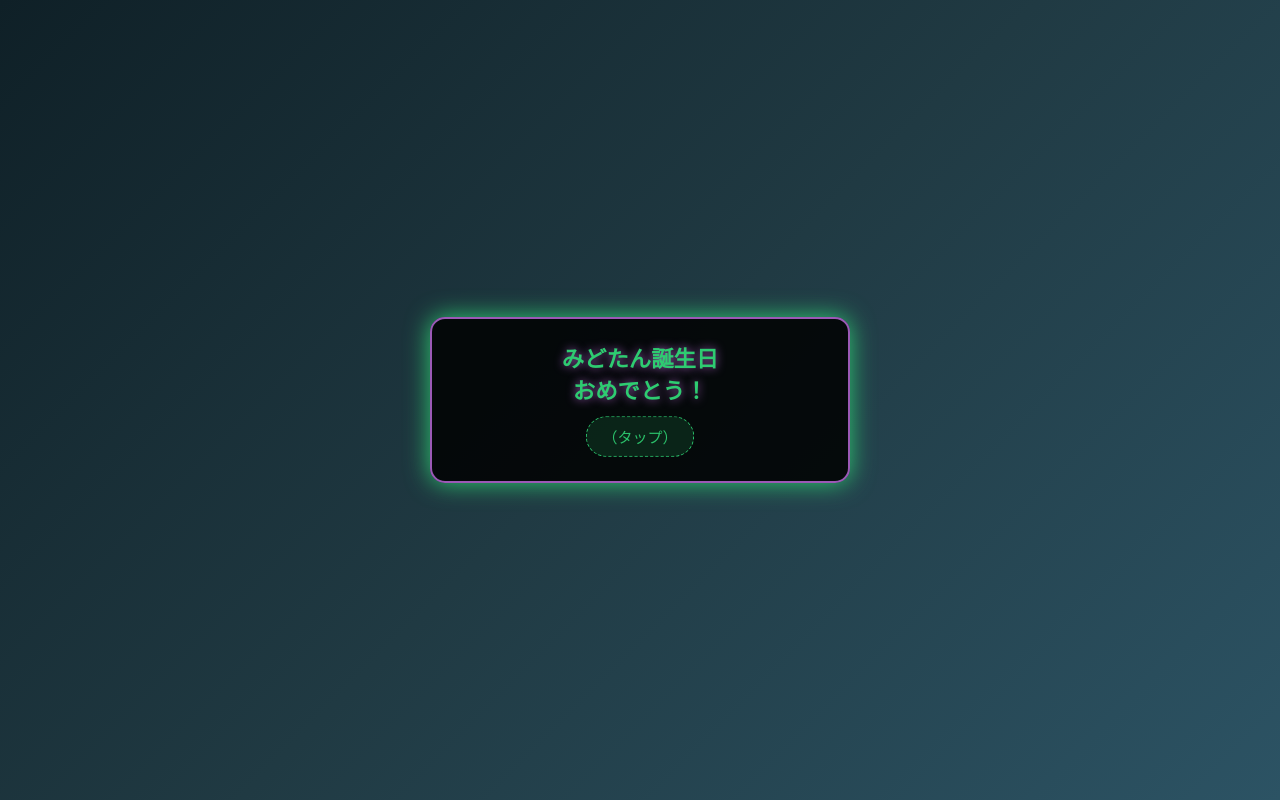
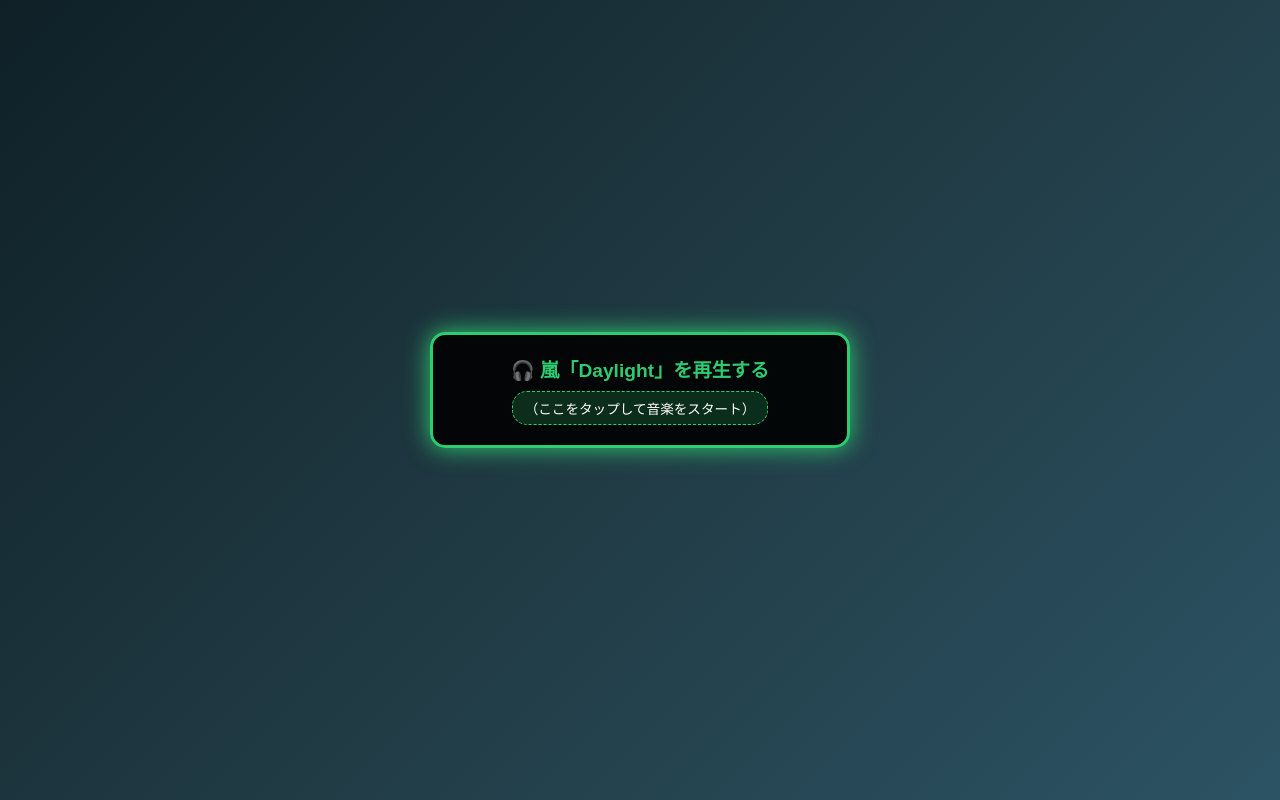
Before and after one commit to kakichannano-lab/midotan-site, a plain HTML site: page index.html in a window 1280 px wide. Shown: the top 800 px of the page. Drawn offline with Linux system fonts and the light colour scheme.

Commit message:
Update index.html

```diff
--- a/index.html
+++ b/index.html
@@ -26,20 +26,69 @@
             background: #ffffff !important;
         }
 
-        /* ボタンスタイル */
+        /* 音楽再生用ボタンのスタイル */
+        #music-start-box {
+            position: relative;
+            z-index: 40;
+            padding: 20px 20px;
+            background: rgba(0, 0, 0, 0.9);
+            border: 3px solid #2ecc71;
+            box-shadow: 0 0 25px #2ecc71;
+            border-radius: 15px;
+            width: 90%;
+            max-width: 420px;
+            cursor: pointer;
+            box-sizing: border-box;
+            margin-bottom: 20px;
+            transition: transform 0.1s, opacity 0.4s;
+        }
+
+        #music-start-box:active {
+            transform: scale(0.97);
+        }
+
+        #music-start-box.hide {
+            opacity: 0;
+            pointer-events: none;
+            display: none;
+        }
+
+        .music-title {
+            color: #2ecc71;
+            font-size: 1.2rem;
+            font-weight: bold;
+            margin-bottom: 8px;
+        }
+
+        .music-guide {
+            font-size: 0.85rem;
+            color: #fff;
+            background: rgba(46, 204, 113, 0.2);
+            padding: 6px 12px;
+            border-radius: 15px;
+            display: inline-block;
+            border: 1px dashed #2ecc71;
+        }
+
+        /* メインのコンテナ（最初は隠しておく） */
         .container {
             position: relative;
             z-index: 30;
             padding: 25px 15px;
             background: rgba(0, 0, 0, 0.85);
             border: 2px solid #9b59b6;
-            box-shadow: 0 0 25px #2ecc71;
+            box-shadow: 0 0 25px #9b59b6;
             border-radius: 15px;
             width: 90%;
             max-width: 420px;
             cursor: pointer;
             box-sizing: border-box;
             transition: transform 0.1s, opacity 0.4s;
+            display: none; /* 最初は非表示 */
+        }
+
+        .container.show {
+            display: block;
         }
 
         .container:active {
@@ -208,7 +257,13 @@
 
     <img id="nikuman" src="IMG_3896.png" alt="肉まん">
 
-    <!-- 最初およびNEXT用のコンテナ -->
+    <!-- 最初に音楽を再生するためのボタン -->
+    <div id="music-start-box" onclick="startMusicAndShowMain()">
+        <div class="music-title">🎧 嵐「Daylight」を再生する</div>
+        <div class="music-guide">（ここをタップして音楽をスタート）</div>
+    </div>
+
+    <!-- メインおよびNEXT用のコンテナ -->
     <div class="container" id="welcome-box" onclick="startShow()">
         <h1 id="box-title">
             <span>みどたん誕生日</span>
@@ -232,9 +287,19 @@
                 videoId: 'xU8ZaF_ym0I', // Daylightの動画ID
                 playerVars: {
                     'loop': 1,
-                    'playlist': 'xU8ZaF_ym0I' // ループ再生させるため
+                    'playlist': 'xU8ZaF_ym0I'
                 }
             });
+        }
+
+        // 音楽スタートボタンを押したときの処理
+        function startMusicAndShowMain() {
+            if (player && typeof player.playVideo === 'function') {
+                player.playVideo();
+            }
+            // 音楽ボタンを消して、お祝いの箱を表示する
+            document.getElementById('music-start-box').classList.add('hide');
+            document.getElementById('welcome-box').classList.add('show');
         }
     </script>
 
@@ -298,11 +363,6 @@
         ];
 
         function startShow() {
-            // 最初の画面をタップした瞬間にYouTubeの再生をスタートする
-            if (player && typeof player.playVideo === 'function') {
-                player.playVideo();
-            }
-
             const body = document.body;
             const box = document.getElementById('welcome-box');
             const midori = document.getElementById('midori-chan');
```
